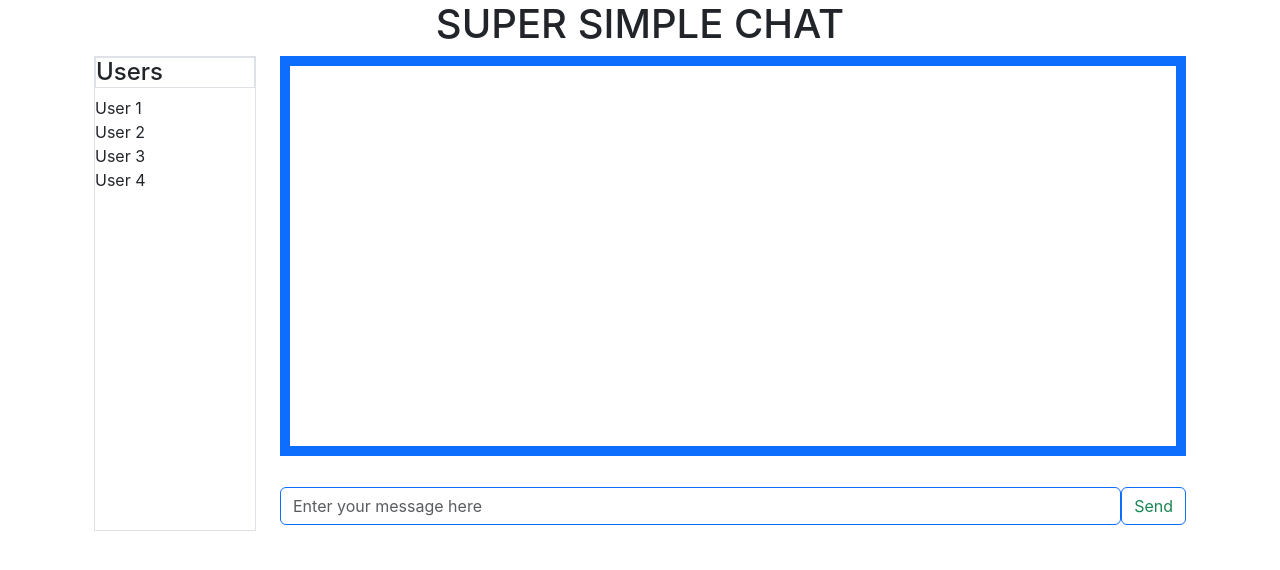
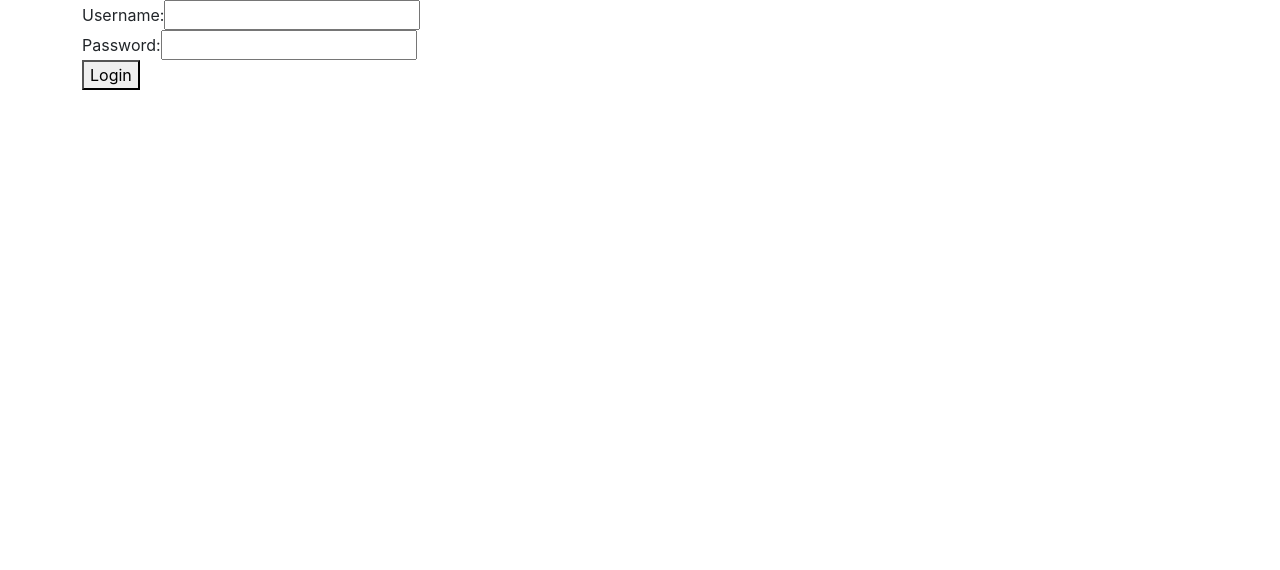
Before and after one commit to ashergreen82/Chat-App, a React (Create React App) app in the folder chatapp/client/: page / in a window 1280 px wide. Shown: the top 570 px of the page. Built offline with nearby package versions, Linux system fonts and the light colour scheme.

Commit message:
Started work on the login.js page

```diff
--- a/chatapp/client/src/App.js
+++ b/chatapp/client/src/App.js
@@ -1,11 +1,12 @@
 import './App.css';
 import Chat from "./Chat";
+import Login from './Login';
 
 function App() {
   return (
     <div className="App">
       <div className="container">
-        <Chat />
+        <Login />
       </div>
     </div>
   );
--- a/chatapp/client/src/Chat.js
+++ b/chatapp/client/src/Chat.js
@@ -1,4 +1,5 @@
 import { useState } from 'react';
+import Login from './Login';
 
 function Chat() {
     const [messages, setMessages] = useState([])
--- a/chatapp/client/src/Login.js
+++ b/chatapp/client/src/Login.js
@@ -0,0 +1,27 @@
+import { useState } from 'react';
+
+function Login(props) {
+    const [username, setUsername] = useState('');
+    const [password, setPassword] = useState('');
+
+    const handleLogin = (event) => {
+        event.preventDefault();
+        props.handleLogin(username);
+    };
+
+    return (
+        <form onSubmit={handleLogin}>
+            <div>
+                <label>Username:</label>
+                <input type="text" value={username} onChange={(e) => setUsername(e.target.value)} />
+            </div>
+            <div>
+                <label>Password:</label>
+                <input type="password" value={password} onChange={(e) => setPassword(e.target.value)} />
+            </div>
+            <button type="submit">Login</button>
+        </form>
+    );
+}
+
+export default Login;
```
